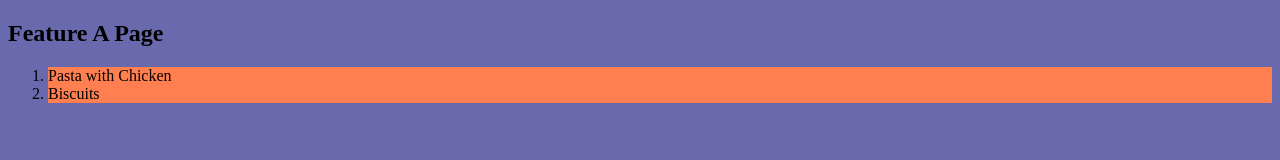
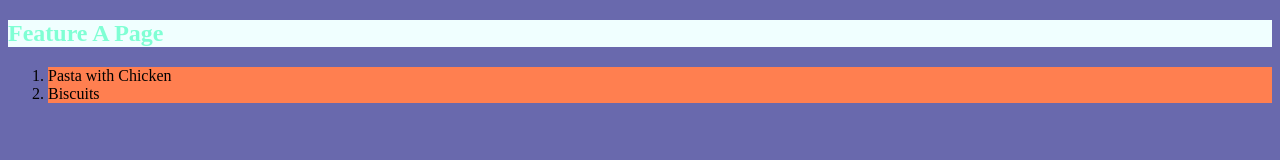
Before and after one commit to IndalecioAchot/repository_1, a plain HTML site: page file_A.html in a window 1280 px wide. Drawn offline with Linux system fonts and the light colour scheme.

Commit message:
colour of title and background colour of title

```diff
--- a/styles.css
+++ b/styles.css
@@ -7,3 +7,7 @@ body {
 li{
     background-color:coral;
 }
+h2 {
+    color:aquamarine;
+    background-color: azure;
+}
```
